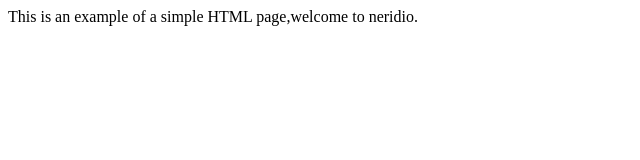
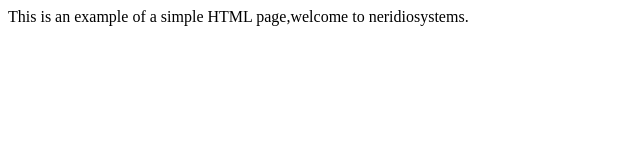
Before and after one commit to Neridiosystems/tomcat, a plain HTML site: page index.html in a window 1280 px wide. Shown: the full height of the page, 0-640 px from the left. Drawn offline with Linux system fonts and the light colour scheme.

Commit message:
modified html file

```diff
--- a/index.html
+++ b/index.html
@@ -4,6 +4,6 @@
         <title>Example</title>
     </head>
     <body>
-        <p>This is an example of a simple HTML page,welcome to neridio.</p>
+        <p>This is an example of a simple HTML page,welcome to neridiosystems.</p>
     </body>
 </html>
```
